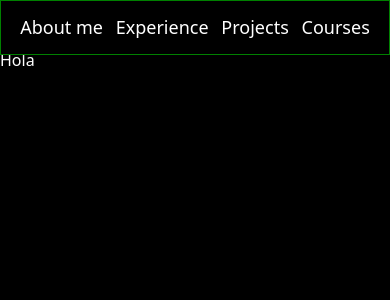
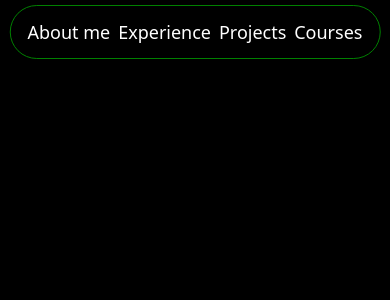
Before and after one commit to GlaucusJoseph/joseph-porfolio, a React (Vite) app: page / in a window 390 px wide. Shown: the top 300 px of the page. Built offline with nearby package versions, Linux system fonts and the light colour scheme.

Commit message:
Added border

```diff
--- a/src/App.tsx
+++ b/src/App.tsx
@@ -6,7 +6,6 @@ function App() {
   return (
     <>
       <MainNavbar />
-      <div className="mt-5">Hola</div>
     </>
   );
 }
--- a/src/components/MainNavbar/MainNavbar.css
+++ b/src/components/MainNavbar/MainNavbar.css
@@ -1,5 +1,6 @@
 .top-div {
   position: fixed;
+  margin-top: 0.3rem;
   top: 0;
   left: 50%;
   transform: translateX(-50%);
@@ -7,8 +8,9 @@
   max-width: 600px;
   background-color: black;
   border-width: 1px;
-  border-color: green; /* Change the border color to something contrasting */
-  border-style: solid; /* Add border style */
+  border-color: green;
+  border-style: solid;
+  border-radius: 30px 30px 30px 30px; /* Valores de border-radius para las esquinas */
   display: flex;
   justify-content: space-around;
   align-items: center;
@@ -24,7 +26,7 @@
 
 @media (max-width: 600px) {
   .top-div {
-    width: 100%;
+    width: 95%;
     max-width: none;
   }
 }
```
